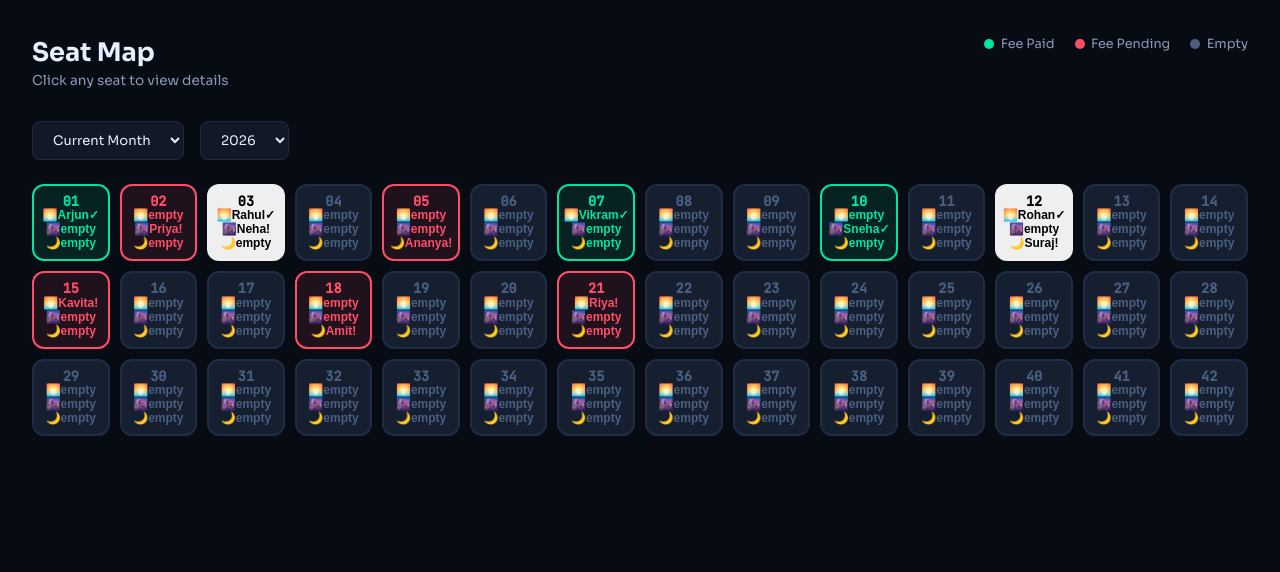
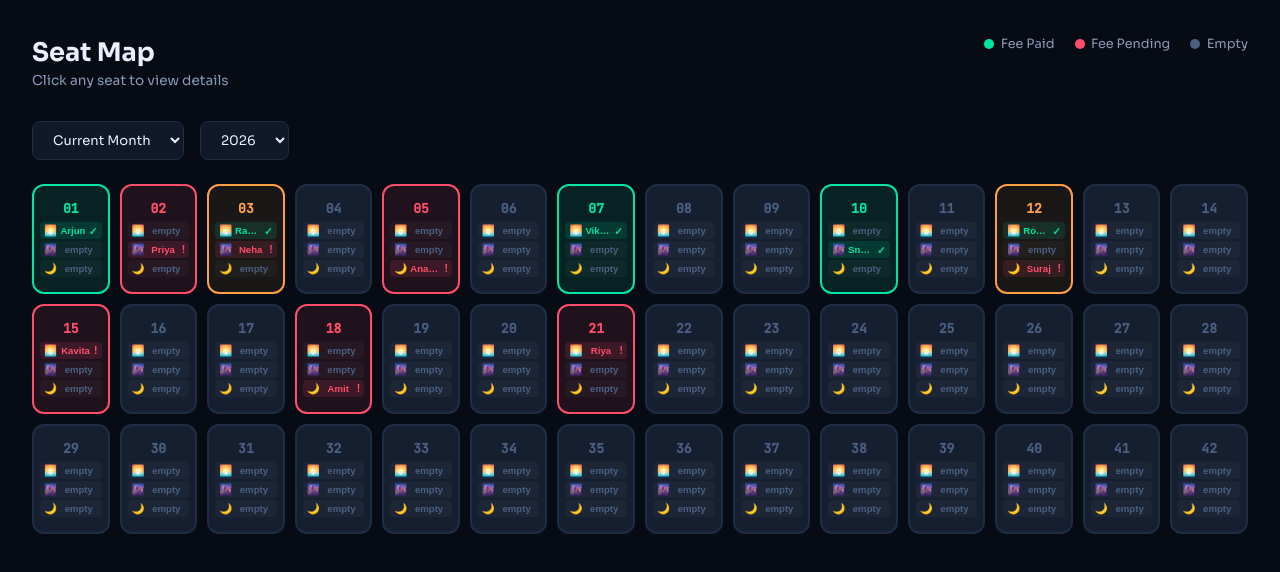
Before and after one commit to kalbhar28-rgb/Shiva-Digital-Library, a plain HTML site: page index.html in a window 1280 px wide. Shown: the part 844-1416 px from the top of the page. Before the commit the page ends 1360 px from the top, so only its background shows below. Drawn offline with Linux system fonts and the light colour scheme.

Commit message:
Update style.css

```diff
--- a/style.css
+++ b/style.css
@@ -128,7 +128,7 @@ body {
   min-height: 100vh; display: flex; align-items: center;
   justify-content: space-between; padding: 7rem 4rem 4rem;
   position: relative; overflow: hidden; gap: 2rem;
-  background-image: url('https://images.unsplash.com/photo-1546410531-bb4caa6b424d?w=1600&q=80');
+  background-image: url('https://images.unsplash.com/photo-1507842217343-583bb7270b66?w=1600&q=80');
   background-size: cover;
   background-position: center;
   background-attachment: fixed;
@@ -705,8 +705,12 @@ body {
   .hero-title { font-size: 2rem; }
   .search-row { flex-direction: column; }
   .btn-search { width: 100%; }
-  .navbar { padding: 0 1rem; }
-  .nav-center { display: none; }
+  .navbar { padding: 0 .75rem; height: auto; flex-wrap: wrap; gap: .4rem; padding-top: .5rem; padding-bottom: .5rem; }
+  .nav-center { display: flex; gap: .75rem; order: 3; width: 100%; justify-content: center; border-top: 1px solid var(--border); padding-top: .4rem; padding-bottom: .2rem; }
+  .nav-brand { flex: 1; }
+  .stat-num { font-size: .95rem; }
+  .stat-lbl { font-size: .55rem; }
+  .nav-divider { height: 22px; }
   .container { padding: 0 1rem; }
   .stats-grid { grid-template-columns: repeat(2, 1fr); }
   .admin-main { overflow: hidden; }
@@ -720,6 +724,7 @@ body {
   .admin-overlay { position: fixed; }
   .seats-section, .results-section { padding: 3rem 0; }
   .tab-header { flex-direction: column; }
+  .hero { padding-top: 8rem; }
 }
 
 @media(max-width: 480px) {
@@ -737,7 +742,98 @@ body {
 /* Select options theming */
 select option { background: var(--bg-card); color: var(--text-primary); }
 
-/* Empty state */
-.empty-state { text-align: center; padding: 3rem; color: var(--text-muted); }
-.empty-state .empty-icon { font-size: 3rem; margin-bottom: 1rem; }
-.empty-state p { font-size: .9rem; }
+/* ============================================================ SEAT GRID - NEW SHIFT STYLE */
+.seat-btn-new {
+  aspect-ratio: unset !important;
+  height: auto !important;
+  min-height: 110px;
+  padding: 8px 6px 6px !important;
+  flex-direction: column;
+  align-items: center;
+  gap: 4px;
+}
+
+.seat-btn-new .seat-num {
+  font-family: 'JetBrains Mono', monospace;
+  font-size: .82rem;
+  font-weight: 700;
+  line-height: 1;
+  margin-bottom: 3px;
+}
+
+.shift-rows {
+  width: 100%;
+  display: flex;
+  flex-direction: column;
+  gap: 2px;
+}
+
+.shift-row {
+  display: flex;
+  align-items: center;
+  gap: 3px;
+  padding: 2px 4px;
+  border-radius: 4px;
+  font-size: .6rem;
+  width: 100%;
+}
+
+.shift-row span:first-child { font-size: .65rem; flex-shrink: 0; }
+
+.sr-name {
+  flex: 1;
+  font-weight: 600;
+  overflow: hidden;
+  text-overflow: ellipsis;
+  white-space: nowrap;
+  font-size: .6rem;
+}
+
+.sr-name.gray { color: var(--text-muted); }
+
+.sr-status {
+  font-size: .65rem;
+  font-weight: 700;
+  flex-shrink: 0;
+}
+
+.sr-empty { background: rgba(255,255,255,.03); color: var(--text-muted); }
+.sr-paid  { background: rgba(0,229,160,.12);   color: var(--green); }
+.sr-pending { background: rgba(255,77,106,.12); color: var(--red); }
+
+/* mixed = some paid some pending — orange border */
+.seat-btn.mixed {
+  border-color: var(--orange);
+  background: rgba(255,159,67,.08);
+  color: var(--orange);
+}
+.seat-btn.mixed:hover { transform: scale(1.05); box-shadow: 0 4px 20px rgba(255,159,67,.25); }
+
+/* Mini seat mixed */
+.mini-seat.mixed { background: rgba(255,159,67,.15); border-color: var(--orange); color: var(--orange); }
+
+/* Modal shift block */
+.modal-shift-block {
+  margin-bottom: 1rem;
+  border: 1px solid var(--border);
+  border-radius: 10px;
+  overflow: hidden;
+}
+.modal-shift-header {
+  display: flex;
+  align-items: center;
+  justify-content: space-between;
+  padding: .6rem 1rem;
+  background: var(--bg-card2);
+  font-size: .85rem;
+  font-weight: 600;
+  border-bottom: 1px solid var(--border);
+}
+
+/* Seat grid responsive for new cards */
+@media(max-width: 480px) {
+  .seat-grid { grid-template-columns: repeat(4, 1fr) !important; gap: 6px; }
+  .seat-btn-new { min-height: 95px; padding: 5px 4px 4px !important; }
+  .sr-name { font-size: .52rem; }
+  .shift-row { padding: 1px 3px; }
+}
```
